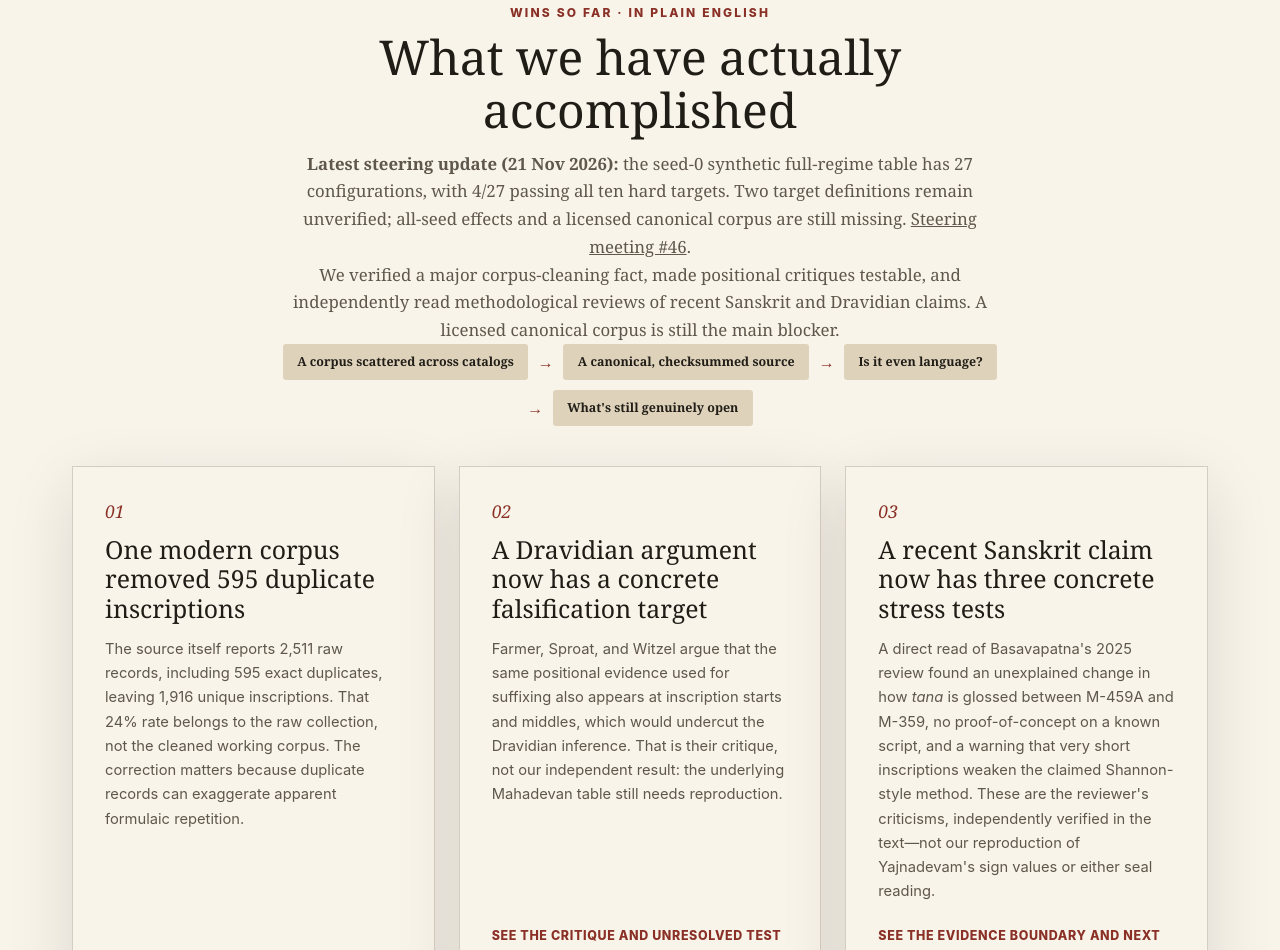
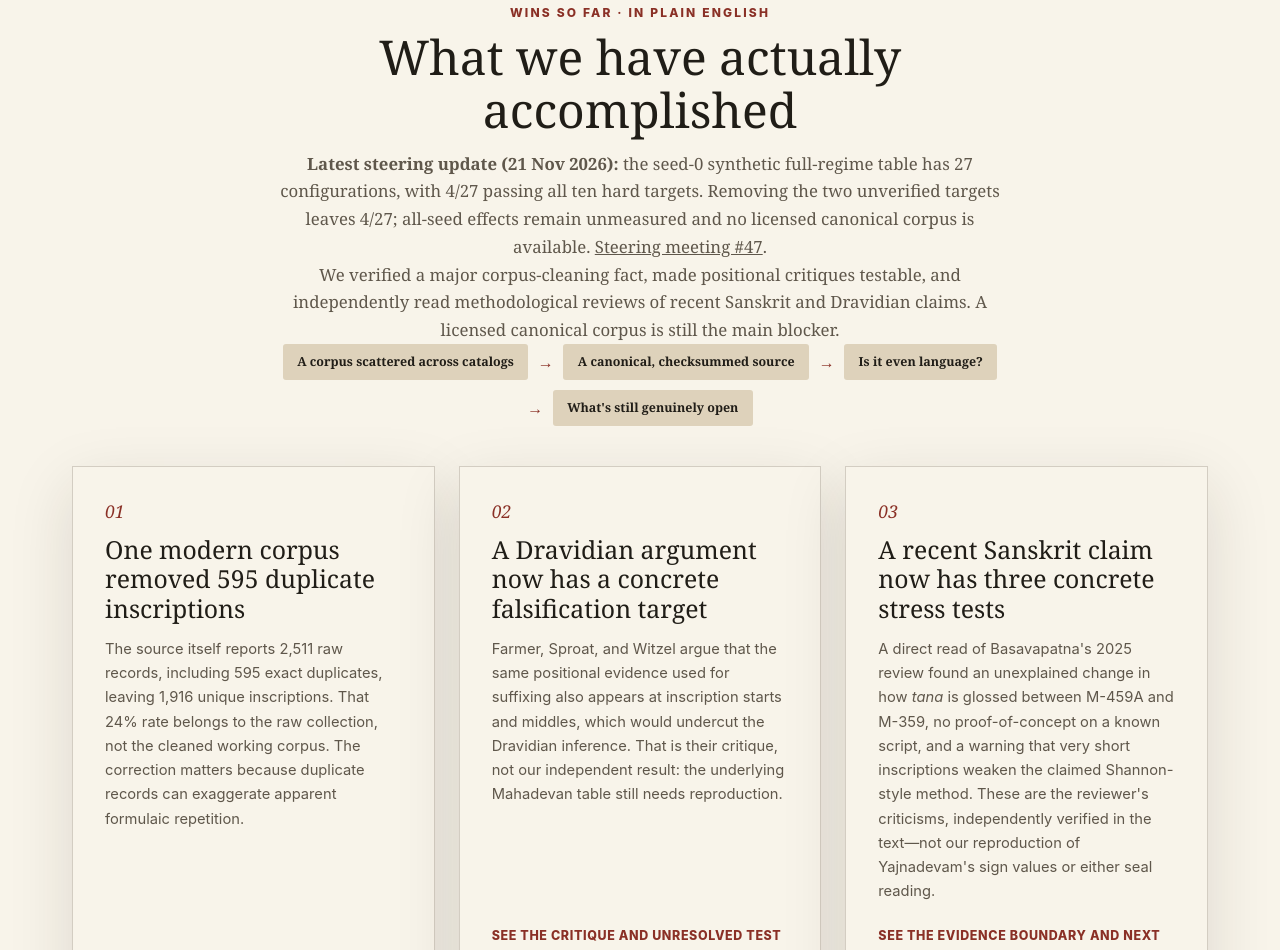
Before and after one commit to SoylentAquamarine/indus-script-collective, a plain HTML site: page docs/index.html in a window 1280 px wide. Shown: the part 1463-2413 px from the top of the page. Drawn offline with Linux system fonts and the light colour scheme; no server answers.

Commit message:
Update Indus Wins so far with sensitivity result

```diff
--- a/docs/index.html
+++ b/docs/index.html
@@ -58,7 +58,7 @@
         <div class="highlights-intro">
           <span class="kicker">Wins so far · in plain English</span>
           <h2 id="highlights-title">What we have actually accomplished</h2>
-          <p><strong>Latest steering update (21 Nov 2026):</strong> the seed-0 synthetic full-regime table has 27 configurations, with 4/27 passing all ten hard targets. Two target definitions remain unverified; all-seed effects and a licensed canonical corpus are still missing. <a href="https://github.com/SoylentAquamarine/indus-script-collective/blob/main/steering/meetings/2026-11-21-meeting-46.md">Steering meeting #46</a>.</p>
+          <p><strong>Latest steering update (21 Nov 2026):</strong> the seed-0 synthetic full-regime table has 27 configurations, with 4/27 passing all ten hard targets. Removing the two unverified targets leaves 4/27; all-seed effects remain unmeasured and no licensed canonical corpus is available. <a href="https://github.com/SoylentAquamarine/indus-script-collective/blob/main/steering/meetings/2026-11-21-meeting-47.md">Steering meeting #47</a>.</p>
           <p>We verified a major corpus-cleaning fact, made positional critiques testable, and independently read methodological reviews of recent Sanskrit and Dravidian claims. A licensed canonical corpus is still the main blocker.</p>
           <p class="mini-flow" aria-label="Research flow">
             <span class="step">A corpus scattered across catalogs</span><span class="arrow" aria-hidden="true">→</span>
```
